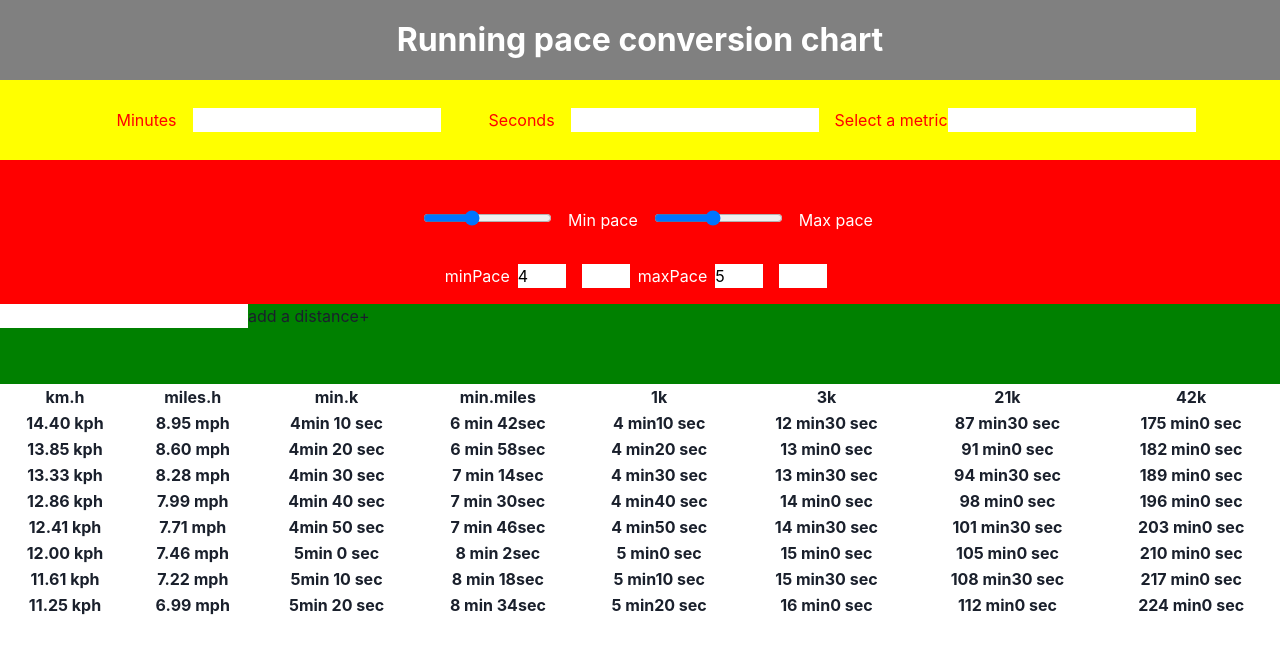
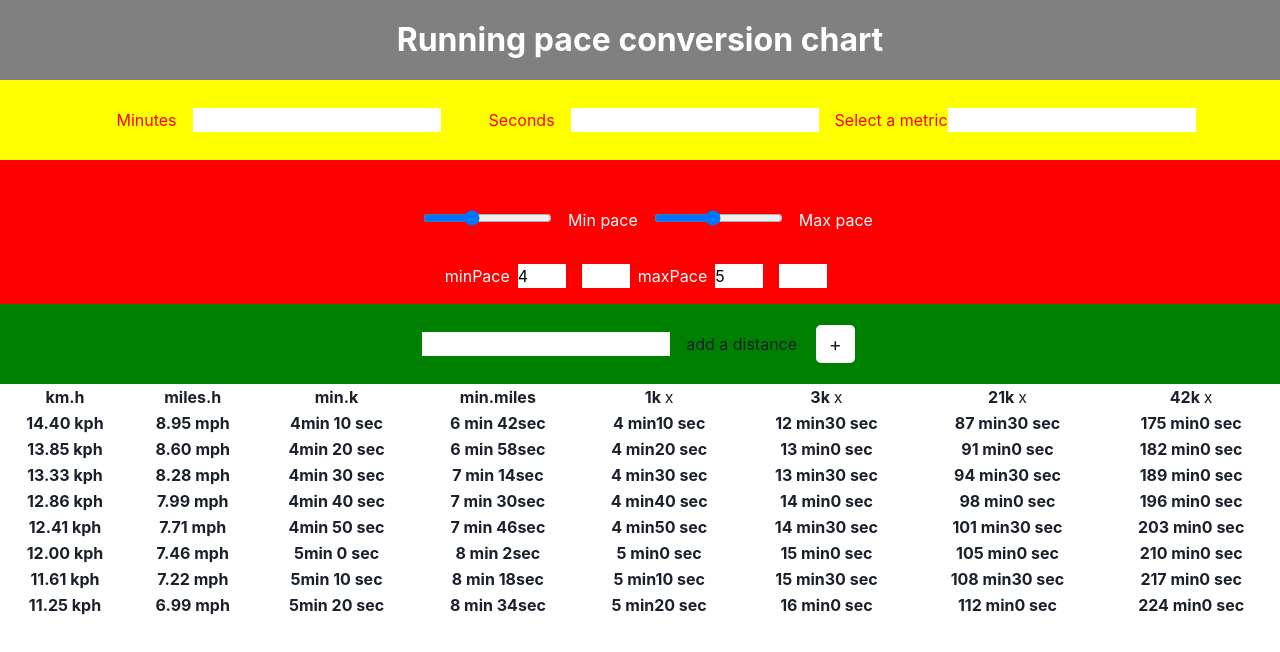
Before and after one commit to axelOngaro/Running-pace, a Next.js app: page / in a window 1280 px wide. Shown: the top 652 px of the page. Built offline with nearby package versions, Linux system fonts and the light colour scheme.

Commit message:
Added possiblity to remove columns

```diff
--- a/components/Chart.js
+++ b/components/Chart.js
@@ -2,7 +2,7 @@ import styles from '../styles/Chart.module.scss';
 import Row from '../components/Row';
 import ChartIndexes from './ChartIndexes';
 
-function Chart({ paceMinutesMin, paceMinutesMax, distances }) {
+function Chart({ paceMinutesMin, paceMinutesMax, distances, setDistance }) {
   const minutesToSec = (paceMinutesMin, paceMinutesMax, paceSecMin, paceSecMax) => {
     let start = paceMinutesMin * 60 + paceSecMin;
     let stop = paceMinutesMax * 60 + paceSecMax;
@@ -29,6 +29,7 @@ function Chart({ paceMinutesMin, paceMinutesMax, distances }) {
         distances={distances.sort(function (a, b) {
           return a - b;
         })}
+        setDistance={setDistance}
       />
       {chartArray.map((pace) => {
         return (
--- a/components/ChartIndexes.js
+++ b/components/ChartIndexes.js
@@ -1,6 +1,11 @@
+import { Button as btton } from '@chakra-ui/button';
 import React from 'react';
 
-function ChartIndexes({ distances }) {
+function ChartIndexes({ distances, setDistance }) {
+  const onClickHandler = (e) => {
+    const newDistances = distances.filter((item) => item !== parseInt(e.target.value));
+    setDistance(newDistances);
+  };
   return (
     <tr>
       <th>km.h</th>
@@ -8,7 +13,14 @@ function ChartIndexes({ distances }) {
       <th>min.k</th>
       <th>min.miles</th>
       {distances.map((distance) => {
-        return <th key={distance}>{distance}k</th>;
+        return (
+          <th key={distance}>
+            {distance}k{' '}
+            <button onClick={onClickHandler} value={distance}>
+              x
+            </button>
+          </th>
+        );
       })}
     </tr>
   );
--- a/pages/index.js
+++ b/pages/index.js
@@ -37,6 +37,7 @@ function Home() {
         paceSecondsMin={paceSecondsMin}
         paceSecondsMax={paceSecondsMax}
         distances={distance}
+        setDistance={setDistance}
       />
     </div>
   );
--- a/styles/Column.module.scss
+++ b/styles/Column.module.scss
@@ -2,4 +2,28 @@
   height: 10vh;
   width: 100%;
   background-color: green;
+  display: flex;
+  justify-content: center;
+  align-items: center;
+  input {
+    margin: 0 1em;
+  }
+  button {
+    height: 2em;
+    width: 2em;
+    display: flex;
+    font-size: 1.2rem;
+    justify-content: center;
+    align-items: center;
+    margin: 1em 1em;
+    background-color: white;
+    border-radius: 5px;
+    transition: ease all 1s;
+
+    &:hover {
+      transform: translate(3px, 3px);
+      box-shadow: black 2px 2px 10px;
+      transition: ease all 1s;
+    }
+  }
 }
```
